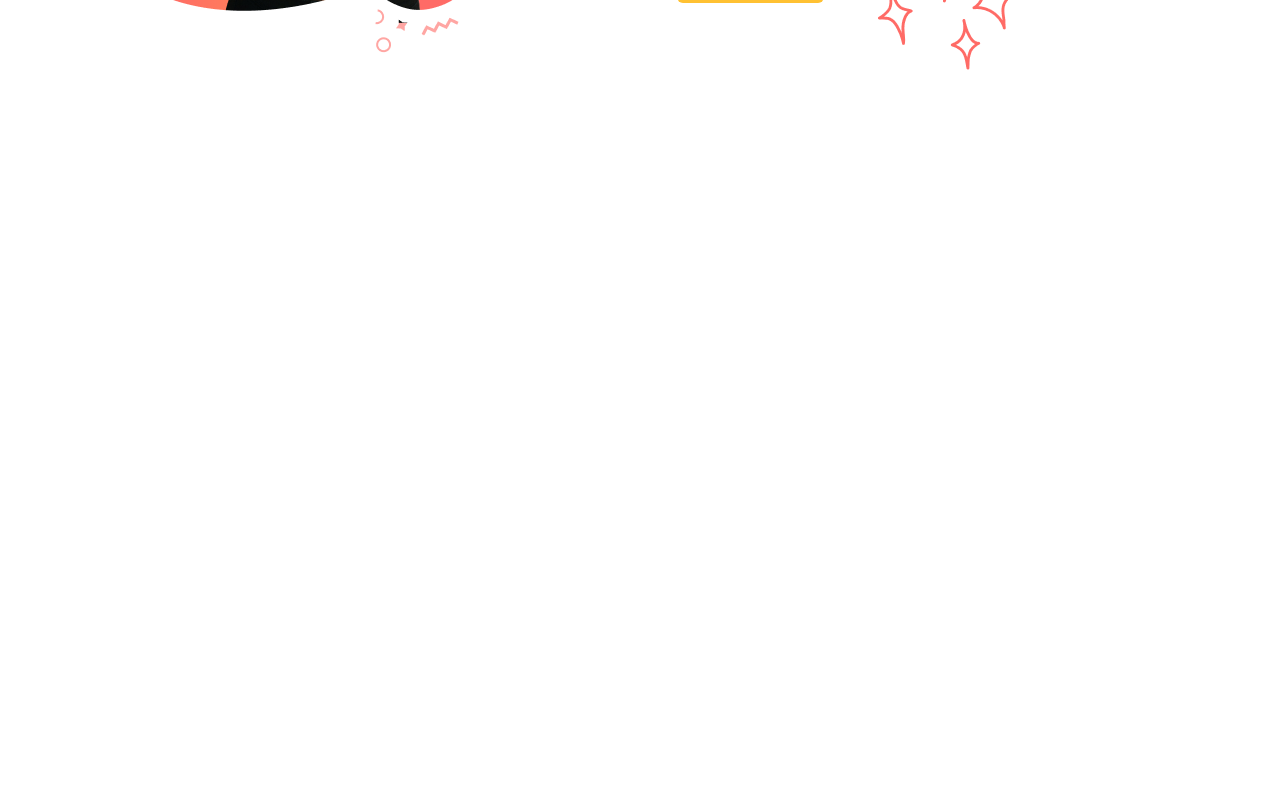
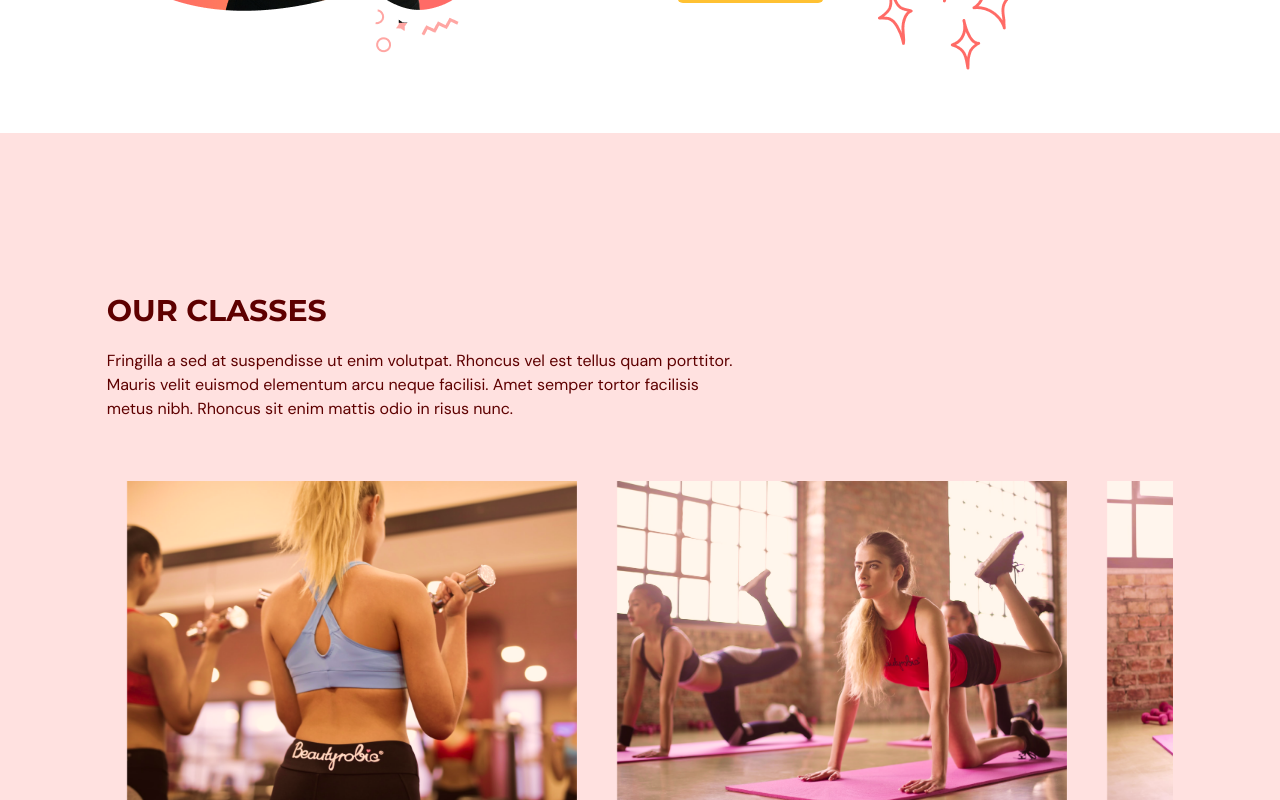
Before and after one commit to ahmedwagih96/Gym, a React (Vite) app: page / in a window 1280 px wide. Shown: the part 2000-2800 px from the top of the page. Before the commit the page ends 2133 px from the top, so only its background shows below. Built offline with nearby package versions, Linux system fonts and the light colour scheme.

Commit message:
created the classes section

```diff
--- a/package.json
+++ b/package.json
@@ -15,6 +15,7 @@
     "react": "^18.2.0",
     "react-anchor-link-smooth-scroll": "^1.0.12",
     "react-dom": "^18.2.0",
+    "react-hook-form": "^7.42.1",
     "react-redux": "^8.0.5"
   },
   "devDependencies": {
--- a/src/App.tsx
+++ b/src/App.tsx
@@ -1,12 +1,16 @@
 import Navbar from "@/scenes/header";
 import Home from "@/scenes/home";
-import Benefits from "./scenes/benefits";
+import Benefits from "@/scenes/benefits";
+import Classes from "@/scenes/classes";
+import Contact from "@/scenes/contact";
 function App() {
   return (
     <div className="app bg-gray-20">
       <Navbar />
       <Home />
       <Benefits />
+      <Classes />
+      <Contact />
     </div>
   );
 }
--- a/src/scenes/benefits/index.tsx
+++ b/src/scenes/benefits/index.tsx
@@ -1,8 +1,3 @@
-import {
-  HomeModernIcon,
-  UserGroupIcon,
-  AcademicCapIcon,
-} from "@heroicons/react/24/solid";
 //Redux
 import { useDispatch } from "react-redux";
 import { setSelectedPage } from "@/features/selectedPageSlice";
@@ -12,26 +7,7 @@ import HText from "@/shared/HText";
 import Benefit from "@/scenes/benefits/Benefit";
 import ActionButton from "@/shared/ActionButton";
 import BenefitsPageGraphic from "@/assets/BenefitsPageGraphic.png";
-const benefits: Array<BenefitType> = [
-  {
-    icon: <HomeModernIcon className="h-6 w-6" />,
-    title: "State of the Art Facilities",
-    description:
-      "Neque adipiscing amet amet enim. Feugiat dolor enim fermentum in a in lectus pellentesque. Ullamcorper et.",
-  },
-  {
-    icon: <UserGroupIcon className="h-6 w-6" />,
-    title: "100's of Diverse Classes",
-    description:
-      "Eu ipsum id egestas risus tempus enim semper felis quis. Nec consectetur ac venenatis facilisi est. Eget ac turpis id.",
-  },
-  {
-    icon: <AcademicCapIcon className="h-6 w-6" />,
-    title: "Expert and Pro Trainers",
-    description:
-      "Fusce vestibulum aliquam ut cras. Nisl lectus egestas sapien nisl. Lacus at mi sit pellentesque. Congue parturient.",
-  },
-];
+import { benefits } from "@/shared/benefitsData";
 
 const container = {
   hidden: {},
--- /dev/null
+++ b/src/scenes/classes/Class.tsx
@@ -0,0 +1,23 @@
+import { ClassType } from "@/shared/types";
+
+type Props = {
+  classes: ClassType;
+};
+
+function Class({ classes: { name, image, description } }: Props) {
+  const overlayStyles = `p-5 absolute z-30 flex
+    h-[380px] w-[450px] flex-col items-center justify-center
+    whitespace-normal bg-primary-500 text-center text-white
+    opacity-0 transition duration-500 hover:opacity-90`;
+  return (
+    <li className="relative mx-5 inline-block h-[380px] w-[450px]">
+      <div className={overlayStyles}>
+        <p className="text-2xl">{name}</p>
+        <p className="mt-5">{description}</p>
+      </div>
+      <img src={image} alt={`${image}`} />
+    </li>
+  );
+}
+
+export default Class;
--- /dev/null
+++ b/src/scenes/classes/index.tsx
@@ -0,0 +1,56 @@
+//Redux
+import { useDispatch } from "react-redux";
+import { selectPage, setSelectedPage } from "@/features/selectedPageSlice";
+import { SelectedPage } from "@/shared/types";
+import { motion } from "framer-motion";
+import HText from "@/shared/HText";
+import { ourClasses } from "@/shared/classesData";
+import Class from "./Class";
+type Props = {};
+
+function Classes({}: Props) {
+  const dispatch = useDispatch();
+  return (
+    <section
+      id={SelectedPage.OurClasses}
+      className="w-full bg-primary-100 py-40"
+    >
+      <motion.div
+        className="mx-auto w-5/6"
+        onViewportEnter={() =>
+          dispatch(setSelectedPage(SelectedPage.OurClasses))
+        }
+      >
+        <motion.div
+          initial="hidden"
+          viewport={{ once: true, amount: 0.5 }}
+          whileInView="visible"
+          transition={{ duration: 0.5 }}
+          variants={{
+            hidden: { opacity: 0, x: -50 },
+            visible: { opacity: 1, x: 0 },
+          }}
+        >
+          <div className="md:w-3/5">
+            <HText>our classes</HText>
+            <p className="py-5">
+              Fringilla a sed at suspendisse ut enim volutpat. Rhoncus vel est
+              tellus quam porttitor. Mauris velit euismod elementum arcu neque
+              facilisi. Amet semper tortor facilisis metus nibh. Rhoncus sit
+              enim mattis odio in risus nunc.
+            </p>
+          </div>
+        </motion.div>
+        <div className="mt-10 h-[353px] w-full overflow-x-auto overflow-y-hidden">
+          <ul className="w-[2800px] whitespace-nowrap">
+            {ourClasses.map((classes, index) => (
+              <Class key={index} classes={classes} />
+            ))}
+          </ul>
+        </div>
+      </motion.div>
+    </section>
+  );
+}
+
+export default Classes;
--- /dev/null
+++ b/src/scenes/contact/index.tsx
@@ -0,0 +1,14 @@
+import { SelectedPage } from "@/shared/types";
+
+type Props = {};
+
+function Contact({}: Props) {
+  return (
+    <section id={SelectedPage.ContactUs}>
+      <div></div>
+      Contact
+    </section>
+  );
+}
+
+export default Contact;
--- a/src/scenes/header/index.tsx
+++ b/src/scenes/header/index.tsx
@@ -1,5 +1,5 @@
 import { useEffect, useState } from "react";
-import { Bars3Icon, XMarkIcon } from "@heroicons/react/24/solid";
+import { Bars3Icon } from "@heroicons/react/24/solid";
 //Utils
 import Logo from "@/assets/Logo.png";
 //Components
@@ -56,7 +56,7 @@ function Navbar() {
               <nav className={`${flexBetween} gap-8 text-sm`}>
                 <Link page="Home" />
                 <Link page="Benefits" />
-                <Link page="Our Careers" />
+                <Link page="Our Classes" />
                 <Link page="Contact Us" />
               </nav>
               <div className={`${flexBetween} gap-8`}>
--- /dev/null
+++ b/src/shared/benefitsData.tsx
@@ -0,0 +1,27 @@
+import { BenefitType } from "./types";
+import {
+  HomeModernIcon,
+  UserGroupIcon,
+  AcademicCapIcon,
+} from "@heroicons/react/24/solid";
+
+export const benefits: Array<BenefitType> = [
+  {
+    icon: <HomeModernIcon className="h-6 w-6" />,
+    title: "State of the Art Facilities",
+    description:
+      "Neque adipiscing amet amet enim. Feugiat dolor enim fermentum in a in lectus pellentesque. Ullamcorper et.",
+  },
+  {
+    icon: <UserGroupIcon className="h-6 w-6" />,
+    title: "100's of Diverse Classes",
+    description:
+      "Eu ipsum id egestas risus tempus enim semper felis quis. Nec consectetur ac venenatis facilisi est. Eget ac turpis id.",
+  },
+  {
+    icon: <AcademicCapIcon className="h-6 w-6" />,
+    title: "Expert and Pro Trainers",
+    description:
+      "Fusce vestibulum aliquam ut cras. Nisl lectus egestas sapien nisl. Lacus at mi sit pellentesque. Congue parturient.",
+  },
+];
--- /dev/null
+++ b/src/shared/classesData.tsx
@@ -0,0 +1,43 @@
+import image1 from "@/assets/image1.png";
+import image2 from "@/assets/image2.png";
+import image3 from "@/assets/image3.png";
+import image4 from "@/assets/image4.png";
+import image5 from "@/assets/image5.png";
+import image6 from "@/assets/image6.png";
+
+import { ClassType } from "./types";
+
+export const ourClasses: Array<ClassType> = [
+  {
+    name: "Weight Training Classes",
+    description:
+      "Lorem ipsum dolor sit amet, consectetur adipiscing elit, sed do eiusmod tempor incididunt ut labore et dolore magna aliqua. Ut enim ad minim veniam, quis nostrud exercitation ullamco laboris nisi ut aliquip ex ea commodo consequat.",
+    image: image1,
+  },
+  {
+    name: "Yoga Classes",
+    image: image2,
+  },
+  {
+    name: "Ab Core Classes",
+    description:
+      "Lorem ipsum dolor sit amet, consectetur adipiscing elit, sed do eiusmod tempor incididunt ut labore et dolore magna aliqua. Ut enim ad minim veniam, quis nostrud exercitation ullamco laboris nisi ut aliquip ex ea commodo consequat.",
+    image: image3,
+  },
+  {
+    name: "Adventure Classes",
+    description:
+      "Lorem ipsum dolor sit amet, consectetur adipiscing elit, sed do eiusmod tempor incididunt ut labore et dolore magna aliqua. Ut enim ad minim veniam, quis nostrud exercitation ullamco laboris nisi ut aliquip ex ea commodo consequat.",
+    image: image4,
+  },
+  {
+    name: "Fitness Classes",
+    image: image5,
+  },
+  {
+    name: "Training Classes",
+    description:
+      "Lorem ipsum dolor sit amet, consectetur adipiscing elit, sed do eiusmod tempor incididunt ut labore et dolore magna aliqua. Ut enim ad minim veniam, quis nostrud exercitation ullamco laboris nisi ut aliquip ex ea commodo consequat.",
+    image: image6,
+  },
+];
--- a/src/shared/types.ts
+++ b/src/shared/types.ts
@@ -10,3 +10,9 @@ export type BenefitType = {
   title: string;
   description: string;
 };
+
+export type ClassType = {
+  name: string;
+  description?: string;
+  image: string;
+};
```
Also changed, not shown: 1 other file (tests, documents, lock files or other folders).
